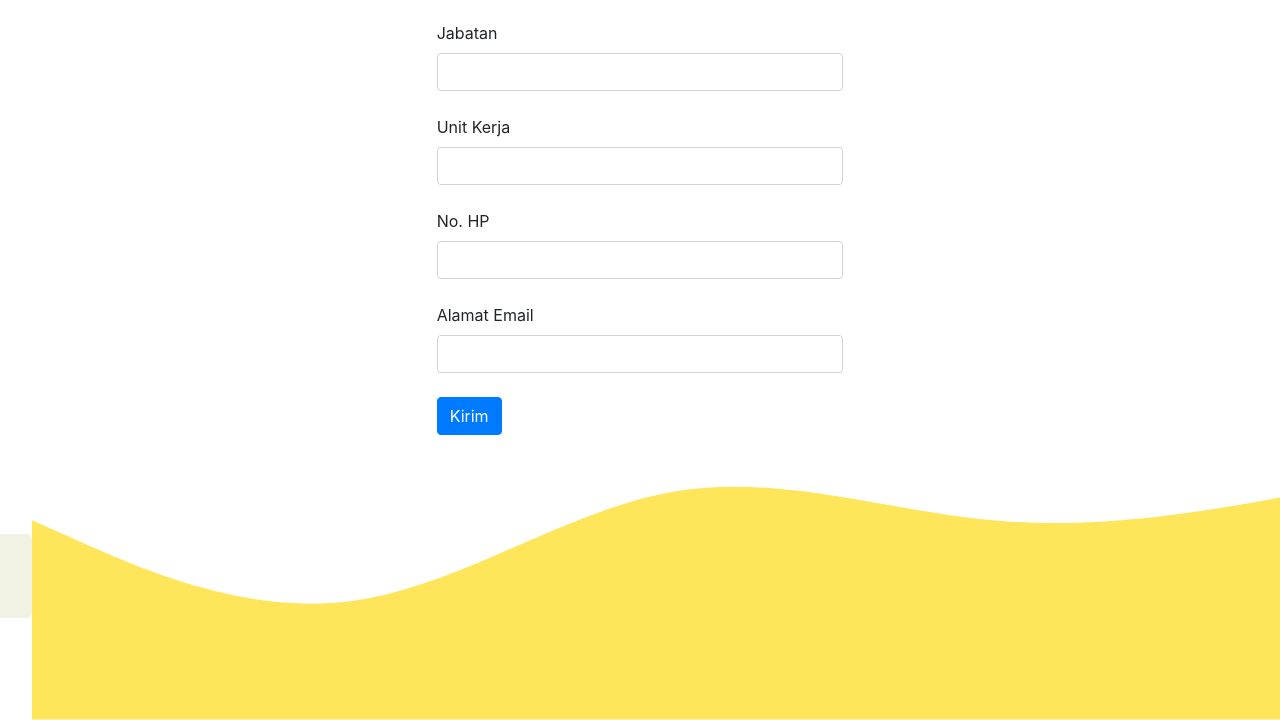
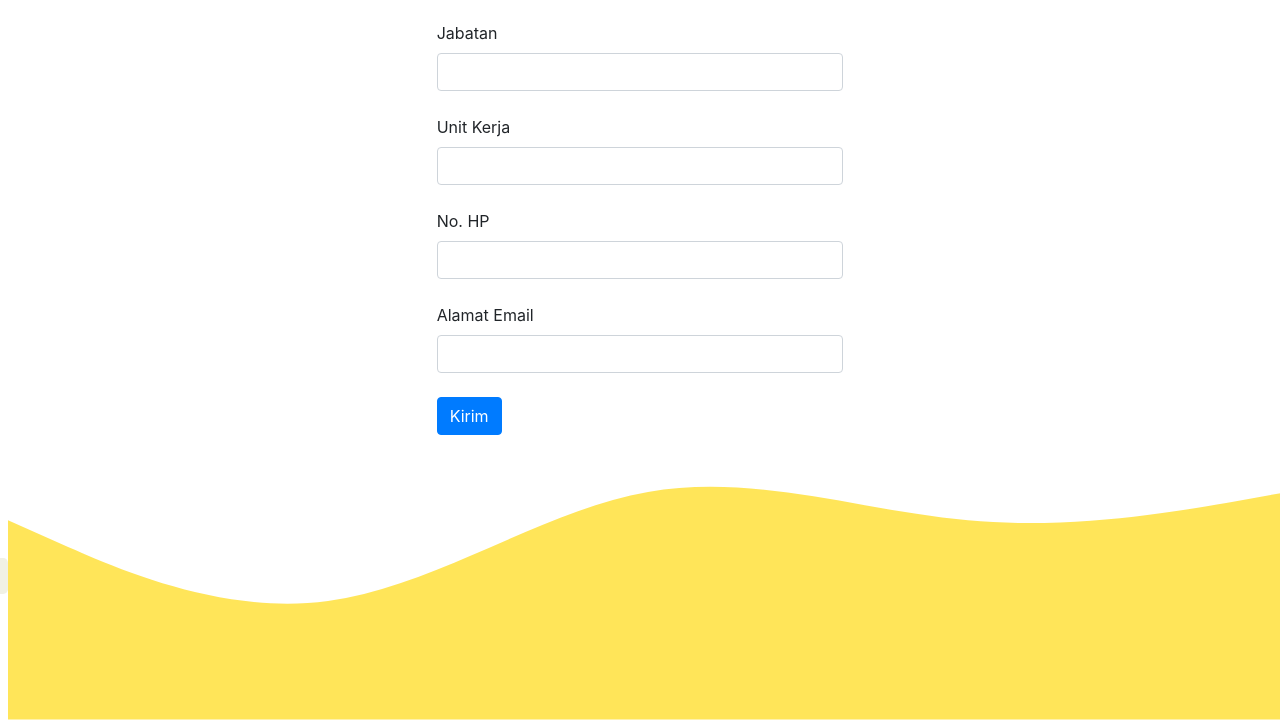
Before and after one commit to gamailmy/gamailmy.github.io, a plain HTML site: page index.html in a window 1280 px wide. Shown: the part 207-927 px from the top of the page. Drawn offline with nearby package versions, Linux system fonts and the light colour scheme.

Commit message:
Update style.css

```diff
--- a/style.css
+++ b/style.css
@@ -1,4 +1,4 @@
 .jumbotron {
-  padding: 2rem;
+  padding: 0.5rem;
   background-color: #f1f1e4;
 }
```
